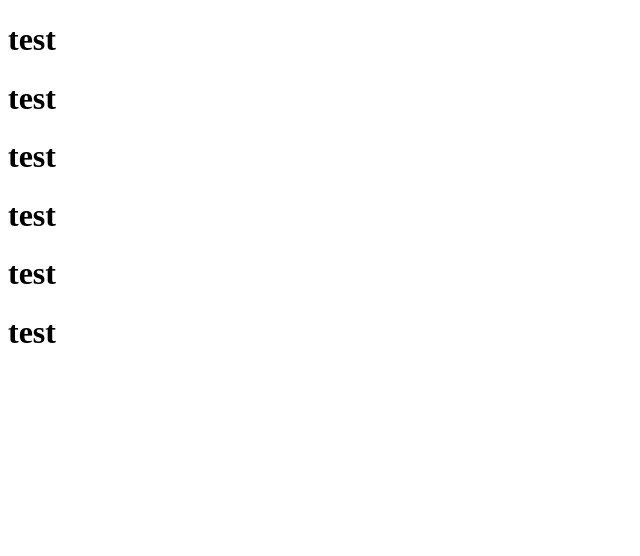
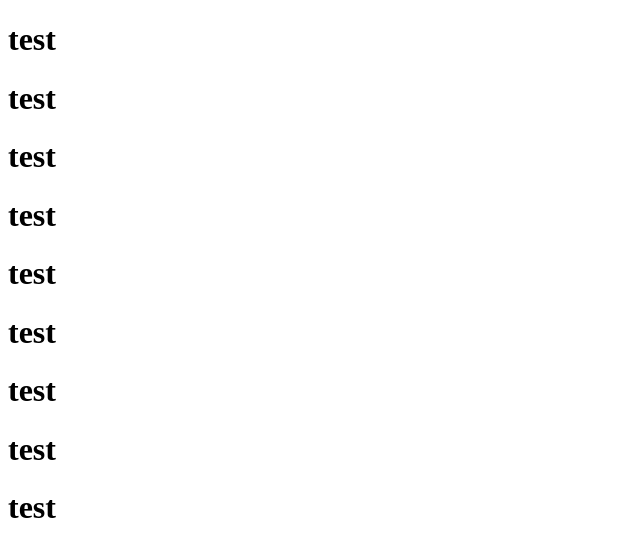
Before and after one commit to nikunj812/test3, a plain HTML site: page index.html in a window 1280 px wide. Shown: the whole page, without its empty margins (0-640 px from the left). Drawn offline with Linux system fonts and the light colour scheme.

Commit message:
Update index.html

```diff
--- a/index.html
+++ b/index.html
@@ -12,6 +12,6 @@
     <h1>test</h1>
     <h1>test</h1>
     <h1>test</h1>
-    <h1>test</h1>
+    <h1>test</h1><h1>test</h1><h1>test</h1><h1>test</h1>
 </body>
 </html>
```
